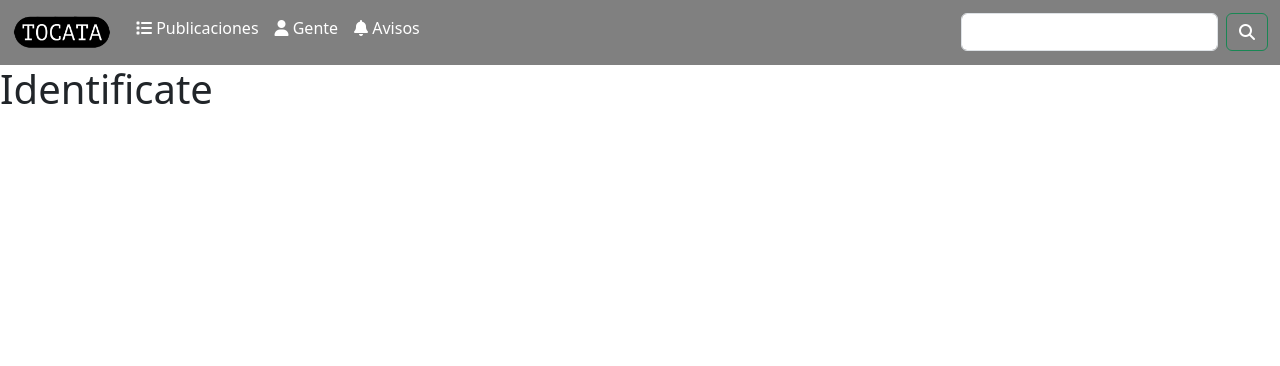
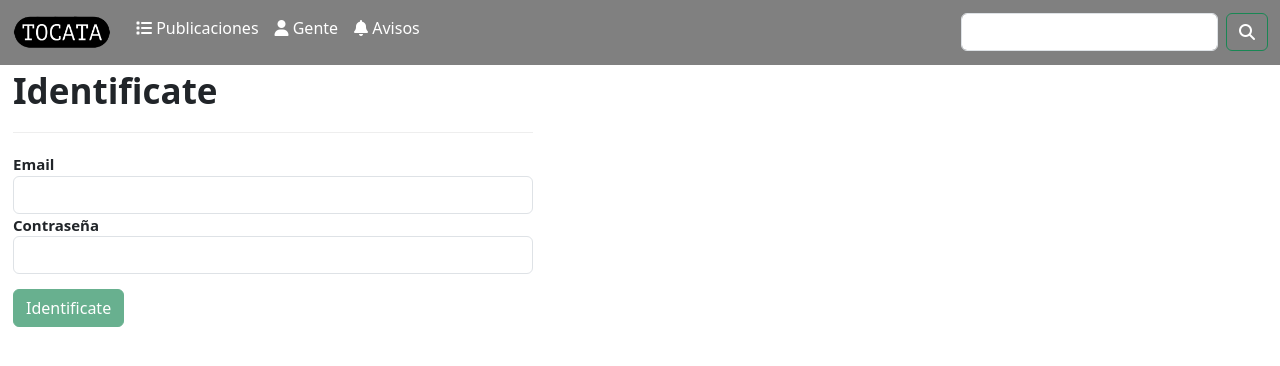
Before and after one commit to Optickal095/TocataFrontend, an Angular app: page /login in a window 1280 px wide. Shown: the top 366 px of the page. Built offline with nearby package versions, Linux system fonts and the light colour scheme.

Commit message:
loginForm

```diff
--- a/src/app/components/login/login.component.html
+++ b/src/app/components/login/login.component.html
@@ -1 +1,45 @@
-<h1>{{ title }}</h1>
+<div class="col-lg-5">
+  <div class="h1-strong">{{ title }}</div>
+  <div class="alert alert-success" *ngIf="status == 'success'">
+    Te has identificado correctamente, bienvenido!
+  </div>
+  <div class="alert alert-danger" *ngIf="status === 'error'">
+    Error al iniciar sesión
+  </div>
+  <form #loginForm="ngForm" (ngSubmit)="onSubmit()" class="col-lg-12" action="">
+    <div class="input-login">
+      <label for="email">Email</label>
+      <input
+        type="email"
+        name="email"
+        [(ngModel)]="user.email"
+        class="form-control"
+        required
+        pattern="[a-zA-Z0-9._%+-]+@[a-zA-Z0-9]+\.[a-zA-Z]{2,4}$"
+        #email="ngModel"
+      />
+      <span *ngIf="!email.valid && email.touched">El email no es correcto</span>
+    </div>
+    <div class="input-login">
+      <label for="password">Contraseña</label>
+      <input
+        type="password"
+        name="password"
+        [(ngModel)]="user.password"
+        class="form-control"
+        required
+        #password="ngModel"
+      />
+      <span *ngIf="!password.valid && password.touched"
+        >La contraseña es obligatoria</span
+      >
+    </div>
+
+    <input
+      type="submit"
+      value="{{ title }}"
+      class="btn btn-success btn-login"
+      [disabled]="!loginForm.valid"
+    />
+  </form>
+</div>
--- a/src/app/components/login/login.component.ts
+++ b/src/app/components/login/login.component.ts
@@ -1,16 +1,45 @@
 import { Component, OnInit } from '@angular/core';
+import { Router, ActivatedRoute, Params } from '@angular/router';
+import { User } from 'src/app/models/user';
+import { UserService } from 'src/app/services/user.service';
 
 @Component({
   selector: 'login',
   templateUrl: './login.component.html',
+  providers: [UserService],
 })
 export class LoginComponent implements OnInit {
-  title: String;
+  public title: String;
+  public user: User;
+  public status: String;
 
-  constructor() {
+  constructor(
+    private _route: ActivatedRoute,
+    private _router: Router,
+    private _userService: UserService
+  ) {
     this.title = 'Identificate';
+    this.user = new User('', '', '', '', '', '', 'ROLE_USER', true, '');
+    this.status = '';
   }
   ngOnInit(): void {
     console.log('Componente de login cargado');
   }
+
+  onSubmit() {
+    this._userService.singup(this.user).subscribe(
+      (response) => {
+        console.log(response);
+        this.status = 'success';
+      },
+      (error) => {
+        let errorMessage = <any>error;
+        console.log(errorMessage);
+
+        if (errorMessage != null) {
+          this.status = 'error';
+        }
+      }
+    );
+  }
 }
--- a/src/app/components/register/register.component.html
+++ b/src/app/components/register/register.component.html
@@ -67,7 +67,7 @@
         [(ngModel)]="user.email"
         class="form-control"
         required
-        pattern="[a-z0-9._%+-]+@[a-z0-9]+\.[a-z]{2,4}$"
+        pattern="[a-zA-Z0-9._%+-]+@[a-zA-Z0-9]+\.[a-zA-Z]{2,4}$"
       />
       <div *ngIf="!email.valid && email.touched" class="invalid-feedback">
         ¡El email no es válido!
@@ -88,8 +88,6 @@
         ¡La contraseña es obligatoria!
       </div>
     </div>
-
-    <!-- Otros campos del formulario -->
     <input
       type="submit"
       value="{{ title }}"
--- a/src/app/components/register/register.component.ts
+++ b/src/app/components/register/register.component.ts
@@ -1,8 +1,8 @@
 import { Component, OnInit } from '@angular/core';
 import { NgForm } from '@angular/forms';
 import { Router, ActivatedRoute, Params } from '@angular/router';
-import { User } from '../../models/user';
-import { UserService } from '../../services/user.service';
+import { User } from 'src/app/models/user';
+import { UserService } from 'src/app/services/user.service';
 
 @Component({
   selector: 'register',
--- a/src/app/services/user.service.ts
+++ b/src/app/services/user.service.ts
@@ -6,7 +6,7 @@ import { GLOBAL } from './global';
 
 @Injectable()
 export class UserService {
-  public url: String;
+  public url: string;
 
   constructor(public _http: HttpClient) {
     this.url = GLOBAL.url;
@@ -20,4 +20,17 @@ export class UserService {
       headers: headers,
     });
   }
+
+  singup(user: User, gettoken = null): Observable<any> {
+    if (gettoken != null) {
+      user = Object.assign(user, { gettoken });
+    }
+
+    let params = JSON.stringify(user);
+    let headers = new HttpHeaders().set('Content-Type', 'application/json');
+
+    return this._http.post(this.url + 'auth/login', params, {
+      headers: headers,
+    });
+  }
 }
--- a/src/assets/styles.css
+++ b/src/assets/styles.css
@@ -8,13 +8,15 @@
   border-bottom: 1px solid #eee;
 }
 
-.input-register {
+.input-register,
+.input-login {
   font-size: 15px;
   font-weight: bold;
   margin-left: 13px;
 }
 
-.btn-register {
+.btn-register,
+.btn-login {
   margin-left: 13px;
   margin-top: 15px;
 }
```
Also changed, not shown: src/assets/images/Tocata.jpg (added).
